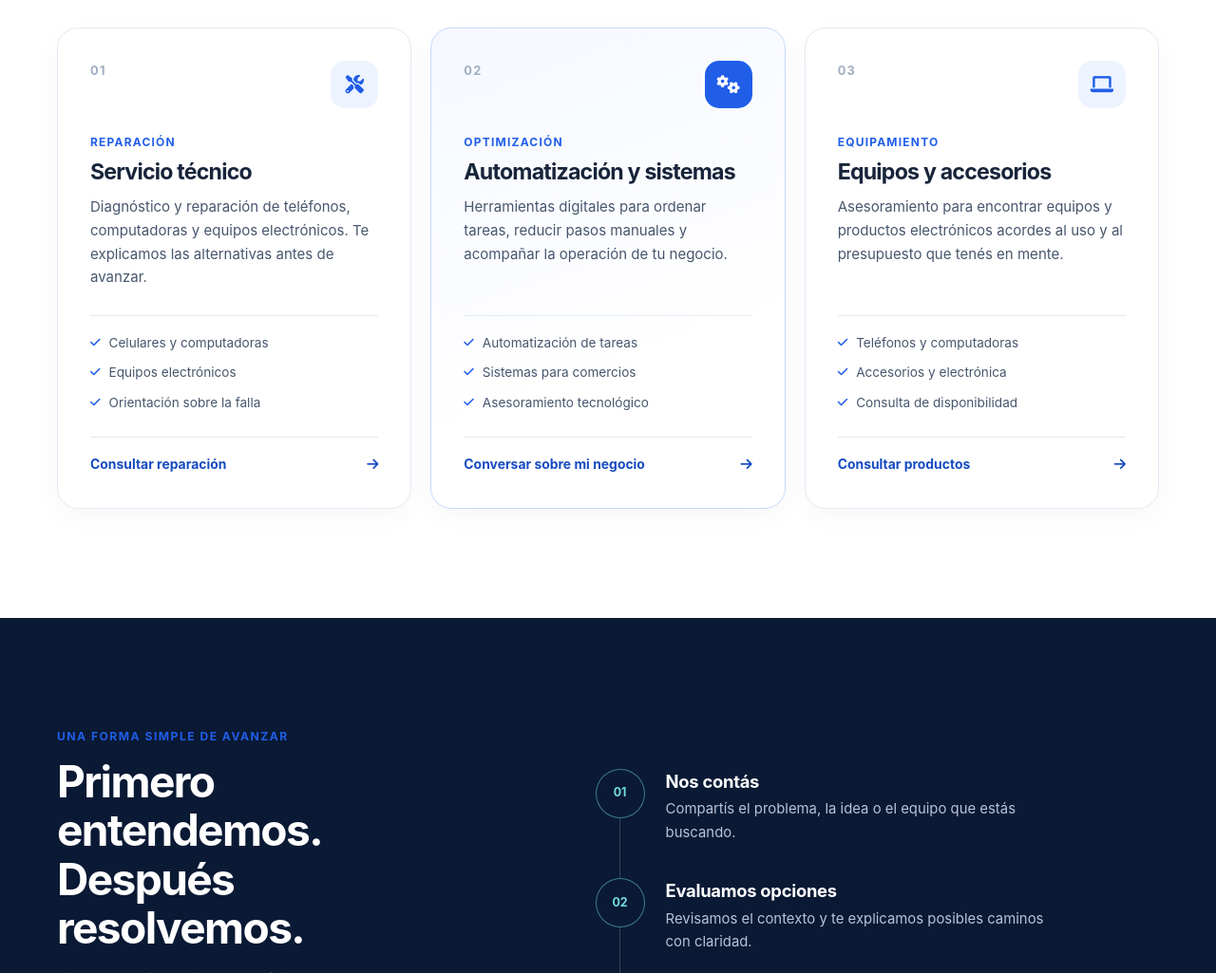
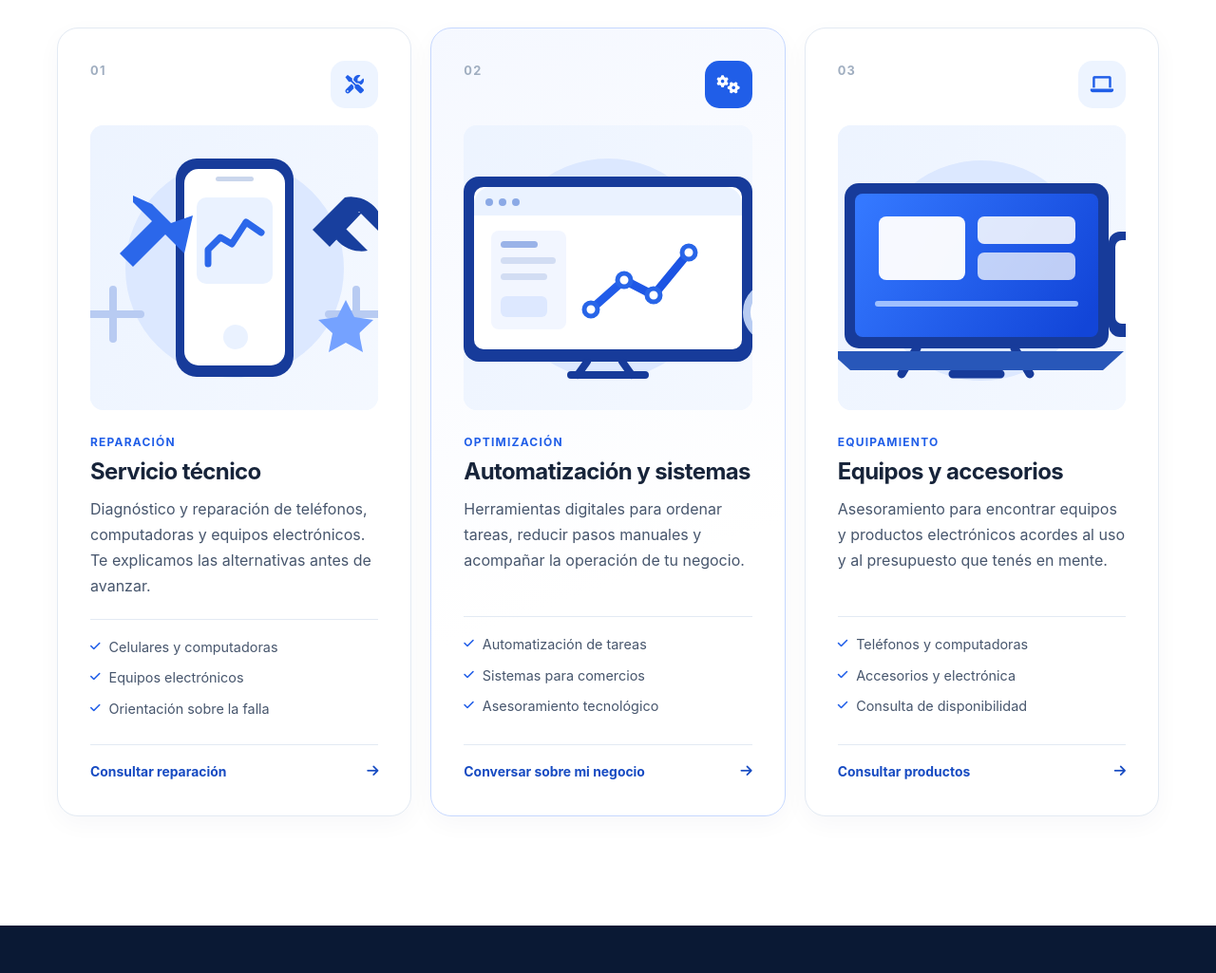
Before and after one commit to MagosysTech/MagosysTech.github.io, a plain HTML site: page index.html in a window 1280 px wide. Shown: the part 1180-2205 px from the top of the page at 95% size. Drawn offline with Linux system fonts and the light colour scheme.

Commit message:
Mejoras de diseño en la muestra de productos

```diff
--- a/css/main.css
+++ b/css/main.css
@@ -556,7 +556,17 @@ p {
     display: flex;
     align-items: flex-start;
     justify-content: space-between;
-    margin-bottom: 26px;
+    margin-bottom: 18px;
+}
+
+.service-card-image {
+    display: block;
+    width: 100%;
+    aspect-ratio: 16 / 8;
+    margin-bottom: 24px;
+    border-radius: 14px;
+    background: var(--surface-blue);
+    object-fit: cover;
 }
 
 .service-number {
@@ -593,14 +603,16 @@ p {
 
 .service-card h3 {
     margin-bottom: 12px;
-    font-size: 1.45rem;
+    font-size: clamp(1.5rem, 1.7vw, 1.7rem);
+    letter-spacing: -0.025em;
 }
 
 .service-card > p:not(.service-kicker) {
     min-height: 106px;
     margin-bottom: 20px;
     color: var(--text);
-    font-size: 0.94rem;
+    font-size: 1rem;
+    line-height: 1.7;
 }
 
 .service-details {
@@ -617,7 +629,7 @@ p {
     align-items: flex-start;
     gap: 9px;
     color: var(--text);
-    font-size: 0.85rem;
+    font-size: 0.9rem;
 }
 
 .service-details li::before {
--- a/index.html
+++ b/index.html
@@ -104,6 +104,7 @@
                             <span class="service-number">01</span>
                             <span class="service-icon"><i class="fas fa-screwdriver-wrench" aria-hidden="true"></i></span>
                         </div>
+                        <img class="service-card-image" src="assets/icons/service-repair.svg" alt="Ilustración de un teléfono y herramientas de reparación" width="640" height="300" loading="lazy" decoding="async">
                         <p class="service-kicker">Reparación</p>
                         <h3>Servicio técnico</h3>
                         <p>Diagnóstico y reparación de teléfonos, computadoras y equipos electrónicos. Te explicamos las alternativas antes de avanzar.</p>
@@ -122,6 +123,7 @@
                             <span class="service-number">02</span>
                             <span class="service-icon"><i class="fas fa-gears" aria-hidden="true"></i></span>
                         </div>
+                        <img class="service-card-image" src="assets/icons/service-automation.svg" alt="Ilustración de un panel digital con tareas automatizadas" width="640" height="300" loading="lazy" decoding="async">
                         <p class="service-kicker">Optimización</p>
                         <h3>Automatización y sistemas</h3>
                         <p>Herramientas digitales para ordenar tareas, reducir pasos manuales y acompañar la operación de tu negocio.</p>
@@ -140,6 +142,7 @@
                             <span class="service-number">03</span>
                             <span class="service-icon"><i class="fas fa-laptop" aria-hidden="true"></i></span>
                         </div>
+                        <img class="service-card-image" src="assets/icons/service-equipment.svg" alt="Ilustración de una computadora portátil y un teléfono" width="640" height="300" loading="lazy" decoding="async">
                         <p class="service-kicker">Equipamiento</p>
                         <h3>Equipos y accesorios</h3>
                         <p>Asesoramiento para encontrar equipos y productos electrónicos acordes al uso y al presupuesto que tenés en mente.</p>
```
Also changed, not shown: assets/icons/service-automation.svg (added), assets/icons/service-equipment.svg (added), assets/icons/service-repair.svg (added).
